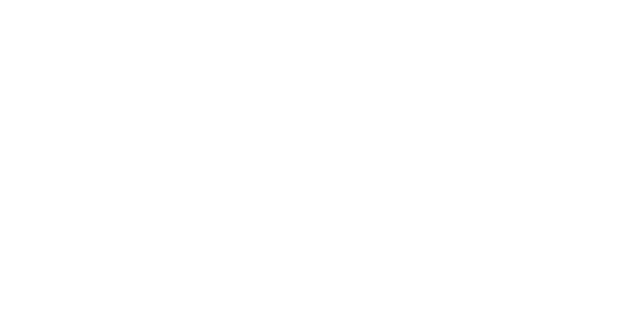
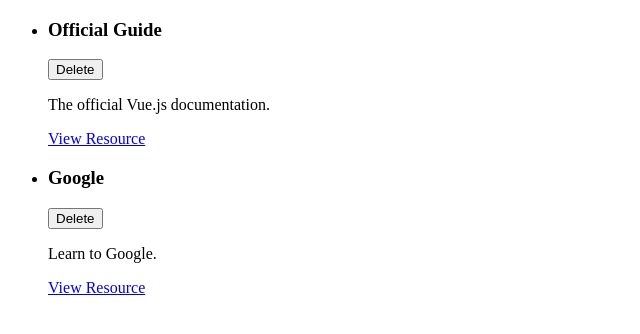
Before and after one commit to neb-dev/vue-course, a Vue app in the folder app2/: page / in a window 1280 px wide. Shown: the top 334 px of the page, without its empty margins (0-640 px from the left). Built offline with nearby package versions, Linux system fonts and the light colour scheme.

Commit message:
Add files via upload

```diff
--- a/app2/components/learning-resources/LearningResource.vue
+++ b/app2/components/learning-resources/LearningResource.vue
@@ -2,13 +2,35 @@
   <li>
     <div>
       <header>
-        <h3></h3>
+        <h3>{{ title }}</h3>
         <button>Delete</button>
       </header>
     </div>
-    <p></p>
+    <p>{{ description }}</p>
     <nav>
-      <a href>View Resource</a>
+      <a :href="link">View Resource</a>
     </nav>
   </li>
 </template>
+
+<script>
+export default {
+  props: {
+    title: {
+      type: String,
+      required: true,
+    },
+    description: {
+      type: String,
+      required: true,
+    },
+    link: {
+      type: String,
+      required: true,
+    },
+  },
+  data() {
+    return {};
+  },
+};
+</script>
--- a/app2/src/App.vue
+++ b/app2/src/App.vue
@@ -1,6 +1,12 @@
 <template>
   <ul>
-    <learning-resource v-for="item in storedResources" :key="item.id"></learning-resource>
+    <learning-resource
+      v-for="item in storedResources"
+      :key="item.id"
+      :title="item.title"
+      :description="item.description"
+      :link="item.link"
+    ></learning-resource>
   </ul>
 </template>
 
@@ -8,7 +14,7 @@
 import LearningResource from '../components/learning-resources/LearningResource.vue';
 export default {
   components: {
-    'learning-resource': LearningResource
+    'learning-resource': LearningResource,
   },
   data() {
     return {
--- a/app2/src/main.js
+++ b/app2/src/main.js
@@ -1,3 +1,5 @@
 import { createApp } from 'vue';
 
-createApp({}).mount('#app');
+import App from '../src/App.vue';
+
+createApp(App).mount('#app');
```
